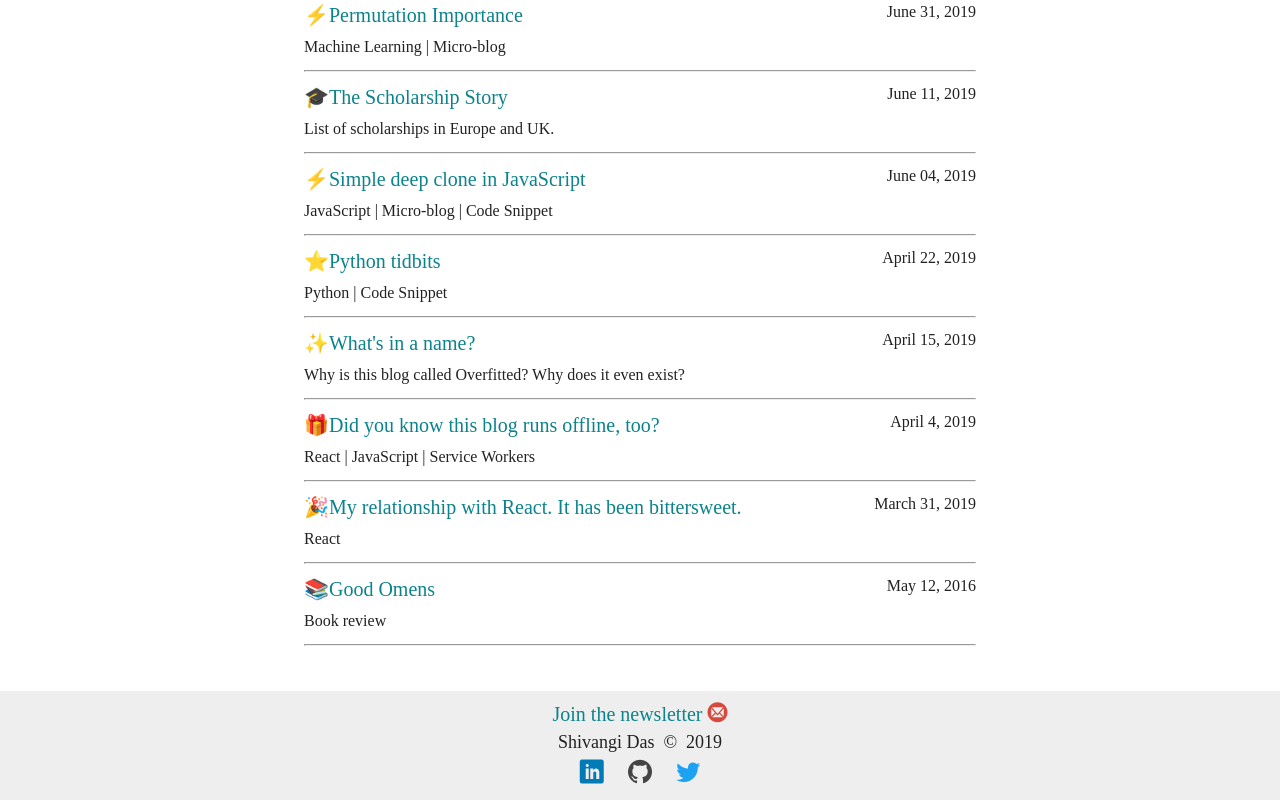
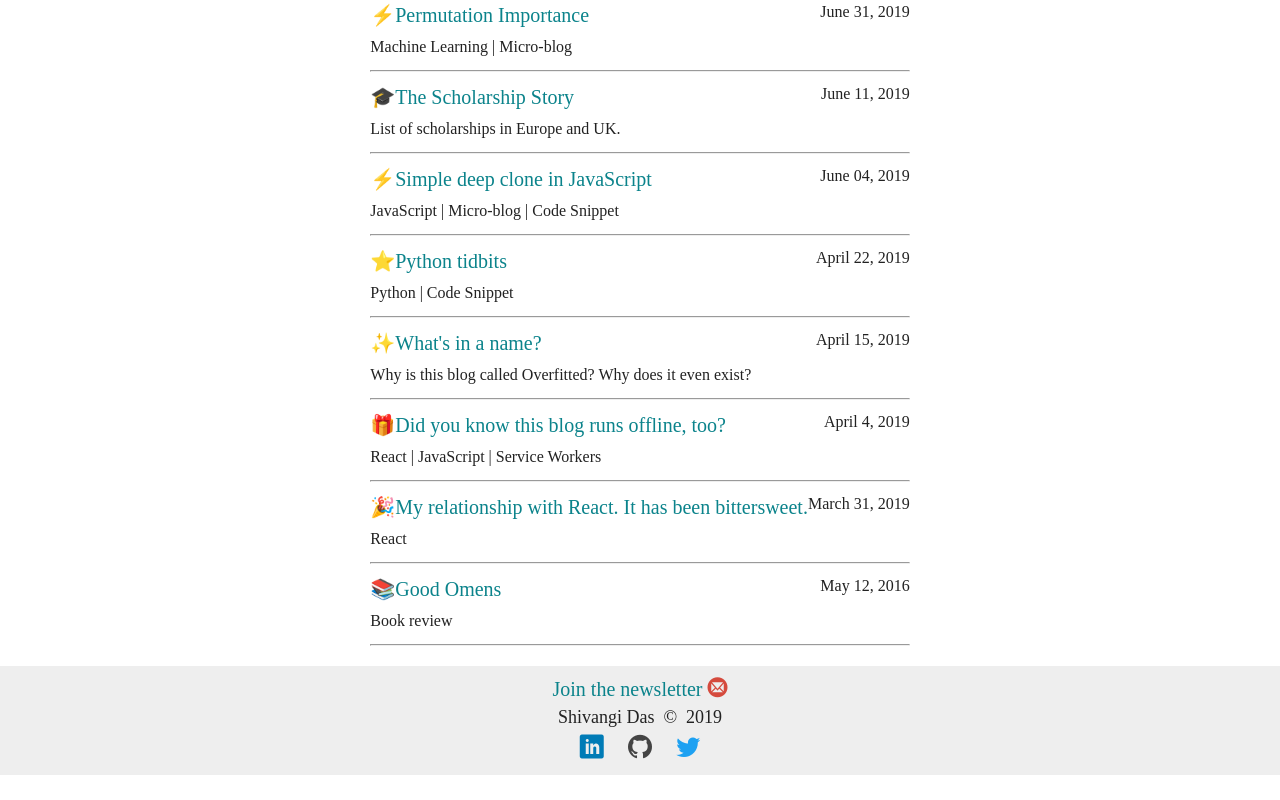
Before and after one commit to shivangidas/blog, a React (Create React App) app: page / in a window 1280 px wide. Shown: the part 819-1619 px from the top of the page. After the commit the page ends 1594 px from the top, so only its background shows below. Built offline with nearby package versions, Linux system fonts and the light colour scheme.

Commit message:
fixed sticky footer

```diff
--- a/src/styles/index.css
+++ b/src/styles/index.css
@@ -63,6 +63,8 @@ button.disabled {
   justify-content: center; */
   font-size: calc(10px + 2vmin);
   line-height: 1.5;
+  display: flex;
+  flex-direction: column;
 }
 main {
   /* flex: 1; */
@@ -70,6 +72,7 @@ main {
   margin-right: auto;
   max-width: 42rem;
   padding: 0.625rem 1.3125rem;
+  flex: 1 0 auto;
 }
 a {
   color: var(--textLink);
@@ -108,7 +111,8 @@ footer {
   width: 100%;
   background-color: var(--bgFooter);
   padding: 0.5rem 0;
-  margin-top: 2%;
+  /* margin-top: 2%; */
+  flex-shrink: 0;
 }
 #copyright {
   font-size: 90%;
```
